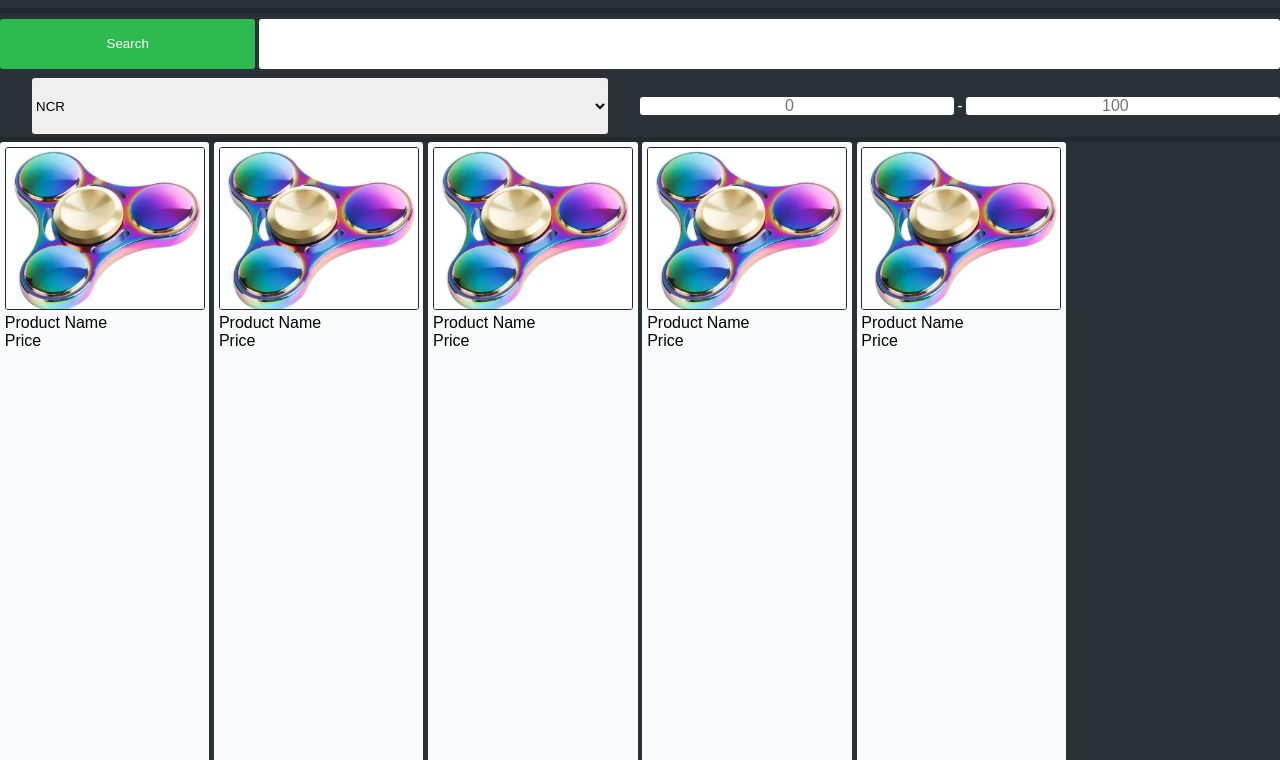
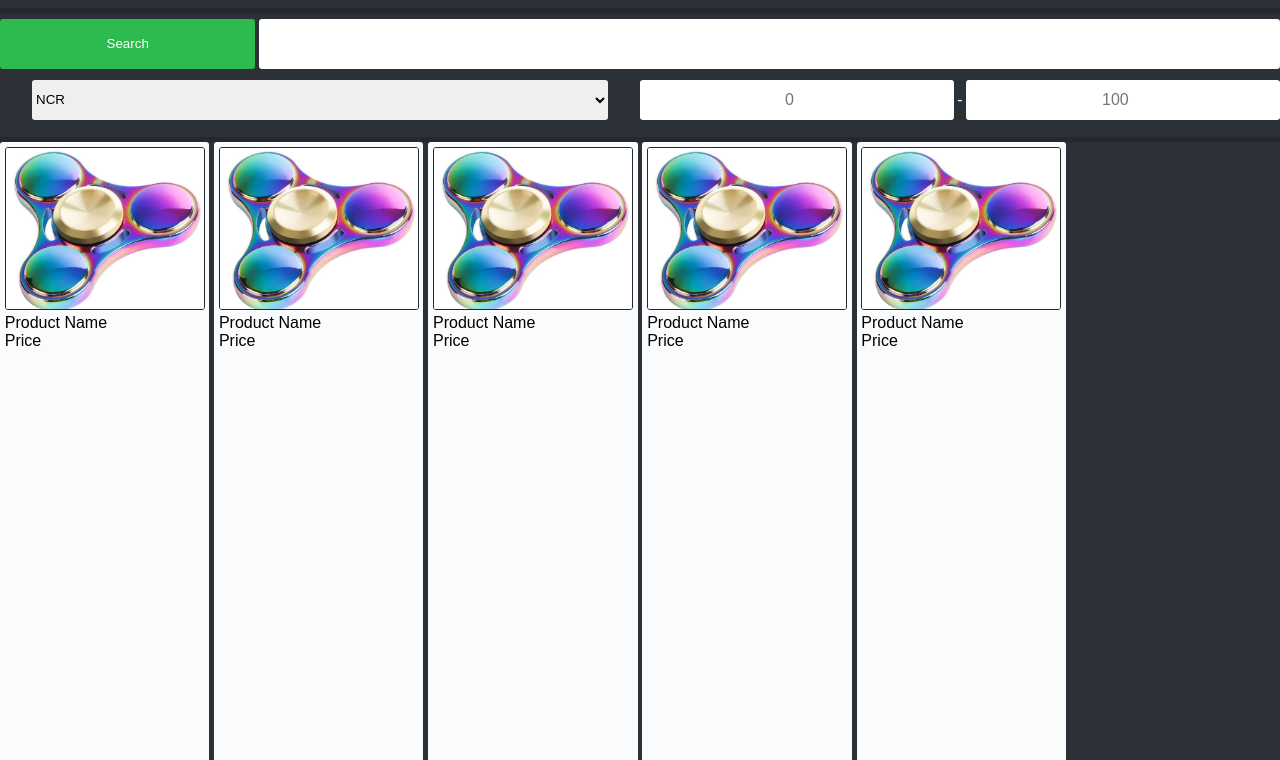
Before and after one commit to eustaquiogalano/shop, a website built with webpack: page src/index.html in a window 1280 px wide. Shown: the part 40-800 px from the top of the page. Built offline with nearby package versions, Linux system fonts and the light colour scheme.

Commit message:
style: apply search options adjustments
- adjust spacings padding and height

```diff
--- a/src/styles.css
+++ b/src/styles.css
@@ -95,7 +95,7 @@ section {
 
 #search-option-container {
   background-color: var(--gh-black-light);
-  height: 50%;
+  height: 40%;
   /* padding: 0.3rem; */
 }
 
@@ -109,8 +109,12 @@ section {
   justify-content: center;
 }
 
+#item-location-list,
+#item-price-range input {
+  height: 80%;
+}
+
 #item-location-list {
-  height: 90%;
   width: 90%;
   border: none;
   border-radius: 3px;
@@ -124,6 +128,7 @@ section {
 
 #item-price-range p {
   color: var(--gh-white-light);
+  font-size: 1rem;
 }
 
 #item-price-range input {
```
